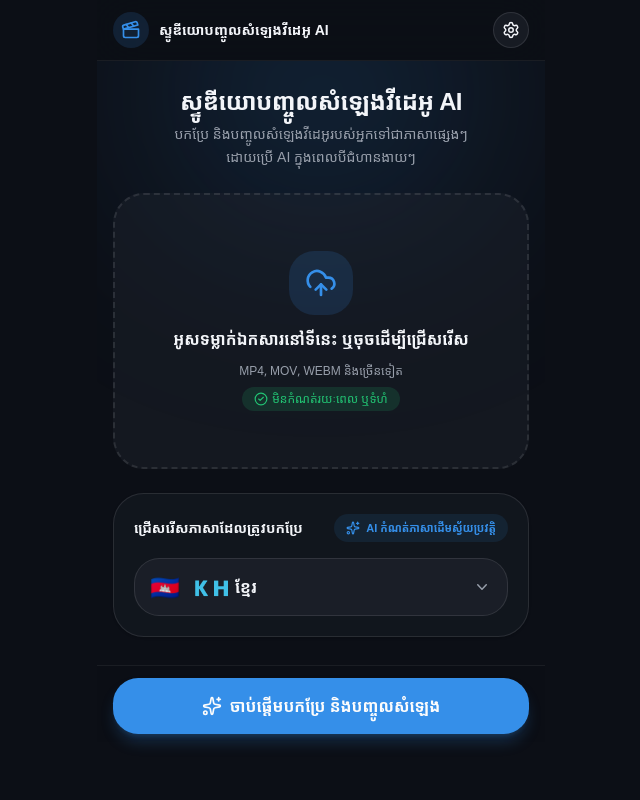
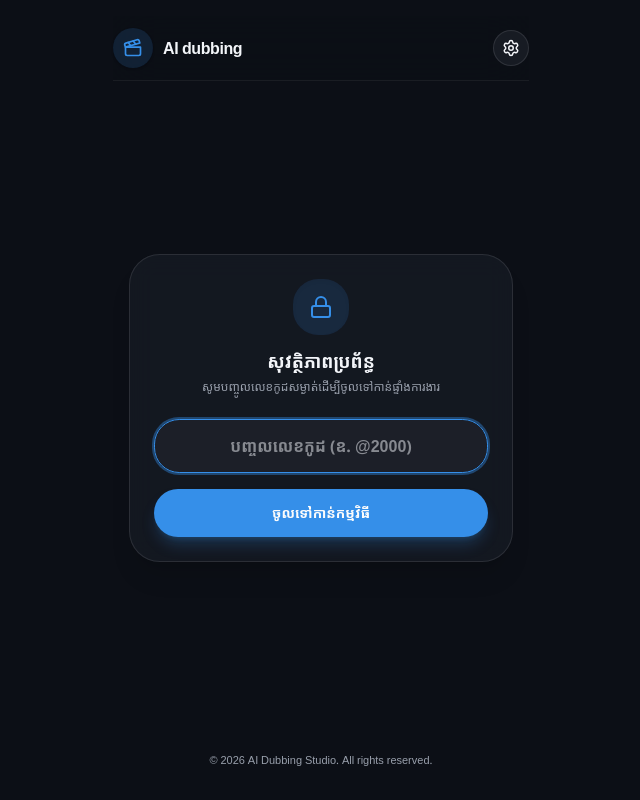
Before and after one commit to sokpanha107-stack/ai-dubbing, a Next.js app: page / in a window 1280 px wide. Shown: the whole page, without its empty margins (319-959 px from the left). Built offline with nearby package versions, Linux system fonts and the light colour scheme.

Commit message:
Update index.tsx

```diff
--- a/components/dubbing-studio/index.tsx
+++ b/components/dubbing-studio/index.tsx
@@ -7,12 +7,17 @@ import { useTheme } from "@/lib/theme"
 import { DashboardScreenContainer } from "./dashboard-screen"
 import { SettingsModal } from "./settings-modal"
 import { AdminDashboard } from "./admin-dashboard"
+import { PreviewScreen } from "./preview-screen"
 
 type Status = "idle" | "processing" | "done"
 
 export function DubbingStudio() {
   const { t, lang, setLang } = useI18n()
   const { mode, toggleMode, eyeCare, toggleEyeCare, eyeCareLevel, setEyeCareLevel } = useTheme()
+
+  // ស្ថានភាពគ្រប់គ្រងការចូលមើល (Preview/Login State)
+  const [isUnlocked, setIsUnlocked] = useState(false)
+
   const [file, setFile] = useState<File | null>(null)
   const [videoUrl, setVideoUrl] = useState<string | null>(null)
   const [dragging, setDragging] = useState(false)
@@ -80,7 +85,7 @@ export function DubbingStudio() {
       setAdminModalOpen(true)
       setAdminPassword("")
       setAdminError(false)
-    }, 5000) // 5 seconds
+    }, 5000)
   }
 
   const handleTouchEnd = () => {
@@ -101,11 +106,24 @@ export function DubbingStudio() {
 
   const progress = status === "done" ? 100 : Math.round((Math.min(stage, t.stages.length) / t.stages.length) * 100)
 
-  // If Admin is logged in, show Admin Dashboard view
+  // 1. បើទាន់បាន Unlock (ផ្ទៀងផ្ទាត់កូដនៅ Preview រួច) គឺបង្ហាញ PreviewScreen មុនគេ
+  if (!isUnlocked) {
+    return (
+      <PreviewScreen
+        t={t}
+        lang={lang}
+        setLang={setLang}
+        onLoginSuccess={() => setIsUnlocked(true)}
+      />
+    )
+  }
+
+  // 2. បើ Admin ចូលបាន គឺបង្ហាញផ្ទាំង Admin Dashboard
   if (isAdminLoggedIn) {
     return <AdminDashboard onLogout={() => setIsAdminLoggedIn(false)} />
   }
 
+  // 3. ពេល Unlock រួច គឺបង្ហាញផ្ទាំងការងារសំខាន់ (Main App / Dashboard)
   return (
     <div className="mx-auto flex min-h-[100dvh] w-full max-w-md flex-col bg-background">
       {/* App bar */}
```
